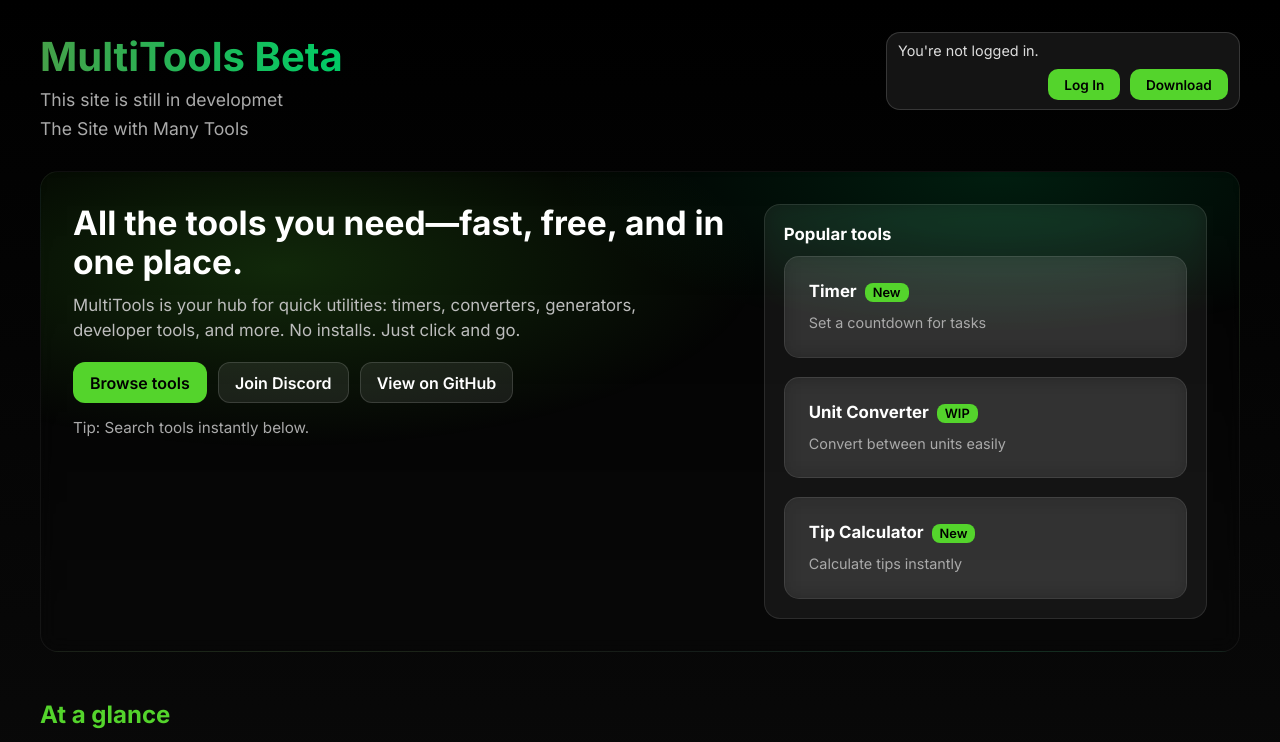
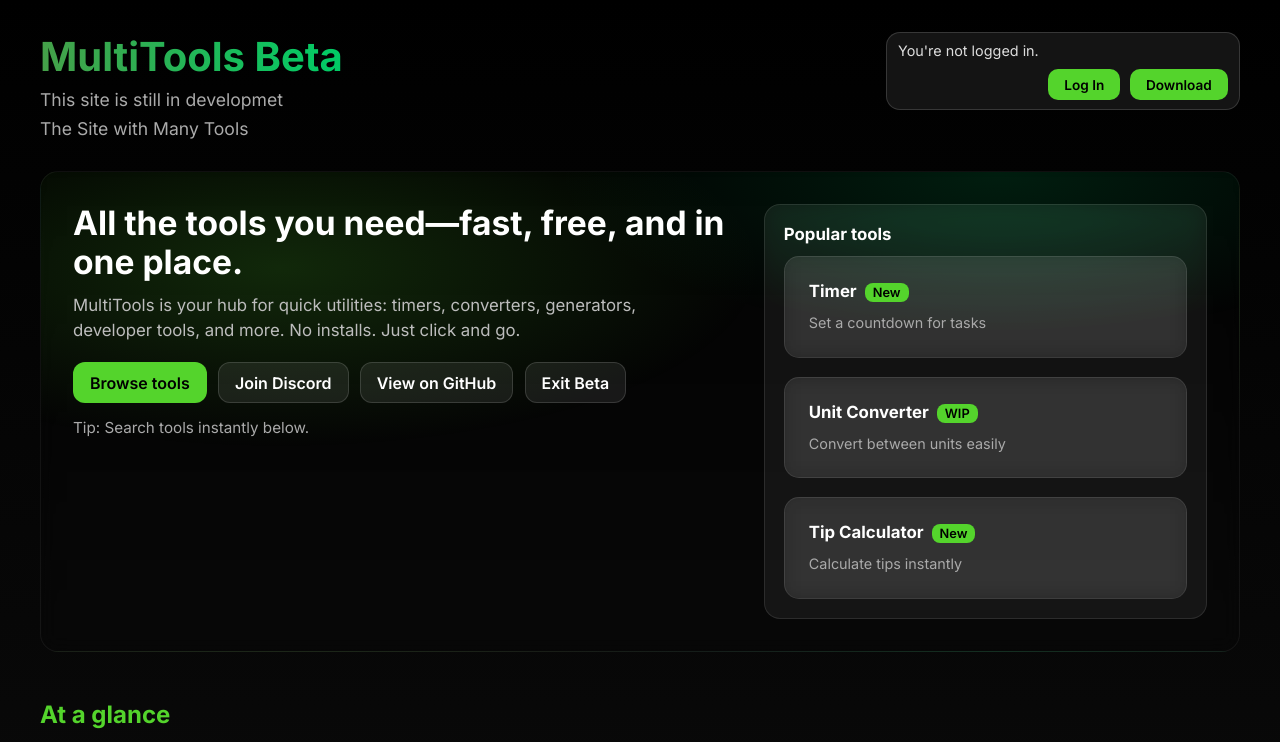
Before and after one commit to Stelio1234/MultiTools-Beta, a plain HTML site: page index.html in a window 1280 px wide. Shown: the top 742 px of the page. Drawn offline with Linux system fonts and the light colour scheme; no server answers.

Commit message:
Update index.html

```diff
--- a/index.html
+++ b/index.html
@@ -3,7 +3,7 @@
 <head>
   <meta charset="UTF-8" />
   <meta name="viewport" content="width=device-width, initial-scale=1" />
-  <title>MultiTools</title>
+  <title>MultiTools Beta</title>
   <link rel="icon" type="image/x-icon" href="/images/MultiTools.jpg" />
   <meta name="theme-color" content="#45a049" />
   <link rel="manifest" href="manifest.json" />
@@ -509,6 +509,7 @@
             <a class="btn btn-primary" href="#tools">Browse tools</a>
             <a class="btn" href="https://discord.gg/ESWhAhR5Pp" target="_blank" rel="noopener">Join Discord</a>
             <a class="btn" href="https://github.com/Stelio1234/MultiTools" target="_blank" rel="noopener">View on GitHub</a>
+            <a class="btn" href="https://themultitools.xyz" target="_blank" rel="noopener">Exit Beta</a>
           </div>
 
           <p class="muted" style="margin-top: 0.9rem; font-size: 0.95rem;">
```
